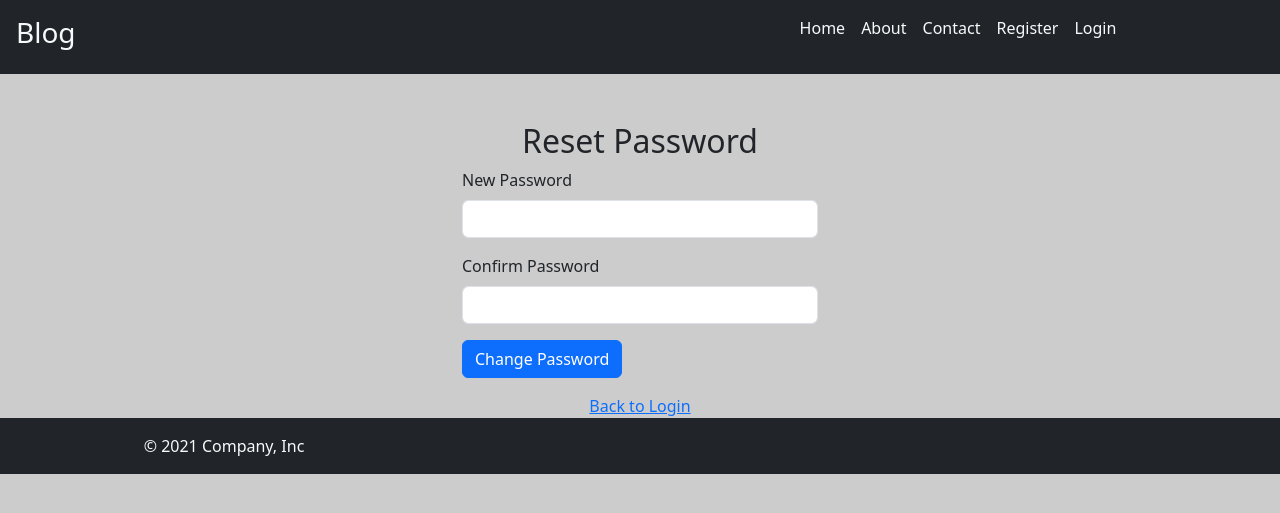
After one commit to naveenprasad07/django, a Django app: template blog/templates/blog/reset_password.html in a window 1280 px wide. The commit adds this page. Shown: the top 513 px of the page. Run offline with Django 5.2, Linux system fonts and the light colour scheme; the template is opened without the code that fills it, so the values that code supplies are empty; some libraries are stand-ins or nearby versions.

Commit message:
reset-password

```diff
--- a/blog/templates/blog/includes/errors.html
+++ b/blog/templates/blog/includes/errors.html
@@ -1,19 +1,21 @@
-<!-- Error messages -->
-{% for field in form %} {% if field.errors %}
-<div class="col-12">
-  <span class="fw-bold"> {{field.label_tag}}</span>
-  {% for error in field.errors %}
-  <span class="text-danger"> {{ error }} </span>
-  {% endfor %}
+<div class="d-flex flex-column">
+  {% if messages %} {% for message in messages %}
+  <div
+    class="alert {% if message.tags == 'success' %} alert-success {% else %} alert-danger {% endif %}"
+    role="alert"
+  >
+    {{ message }}
+  </div>
+  {% endfor %} {% endif %} {% for error in form.non_field_errors %}
+  <div class="alert alert-danger">
+    <span class="text-danger">{{ error }}</span>
+  </div>
+  {% endfor %} {% for field in form %} {% if field.errors %}
+  <div class="alert alert-danger">
+    <span class="fw-bold">{{ field.label_tag }}</span>
+    {% for error in field.errors %}
+    <span class="text-danger">{{ error }}</span>
+    {% endfor %}
+  </div>
+  {% endif %} {% endfor %}
 </div>
-{% endif %} {% endfor %}
-<!-- Non Field Errors-->
-{% for error in form.non_field_errors%}
-<div class="alert alert-danger">
-  <span class="text-danger">{{error}}</span>
-</div>
-{% endfor %}
-<!--Success Message-->
-{% if messages %} {% for message in messages%}
-<div class="alert alert-success">{{message}}</div>
-{% endfor %} {%endif%}
--- /dev/null
+++ b/blog/templates/blog/reset_password.html
@@ -0,0 +1,41 @@
+{% extends 'blog/base.html'%} {% block content%}
+
+<div class="container mt-5">
+  <div class="row d-flex justify-content-center">
+    <div class="col-md-4">
+      <h2 class="text-center">Reset Password</h2>
+      <div>{% include 'blog/includes/errors.html'%}</div>
+      <form method="post">
+        {% csrf_token %}
+        <div class="mb-3">
+          <label for="new_password" class="form-label">New Password</label>
+          <input
+            type="password"
+            class="form-control"
+            id="new_password"
+            name="new_password"
+            required
+          />
+        </div>
+        <div class="mb-3">
+          <label for="confirm_password" class="form-label"
+            >Confirm Password</label
+          >
+          <input
+            type="password"
+            class="form-control"
+            id="confirm_password"
+            name="confirm_password"
+            required
+          />
+        </div>
+        <button type="submit" class="btn btn-primary">Change Password</button>
+      </form>
+      <div class="text-center mt-3">
+        <a href="{% url 'blog:login'%}">Back to Login</a>
+      </div>
+    </div>
+  </div>
+</div>
+
+{% endblock%}
--- a/blog/templates/blog/reset_password_email.html
+++ b/blog/templates/blog/reset_password_email.html
@@ -1,4 +1,4 @@
 {% autoescape off %} Hello, You requested a password reset for your account at
-{{ domain }}. Please click the link below to reset your password: http://{{
-domain }}{% url 'blog:reset_password' uidb64=uid token=token %} Thank you!
-{%endautoescape %}
+{{ domain }}. Please click the link below to reset your password: {{ protocol
+}}://{{ domain }}{% url 'blog:reset_password' uidb64=uid token=token %} Thank
+you! {% endautoescape %}
```
Also changed, not shown: blog/forms.py (+11 -0 lines), blog/views.py (+4 -3 lines).
